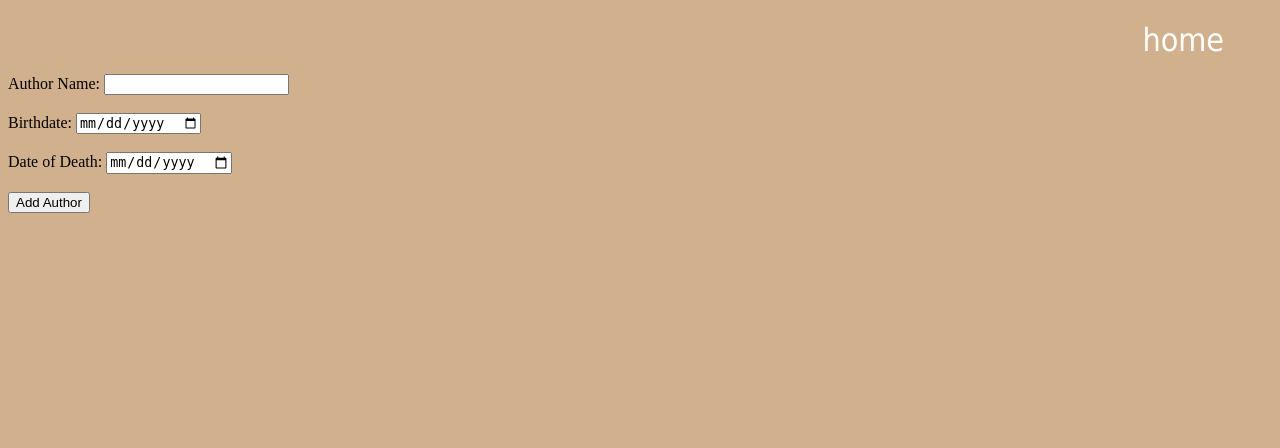
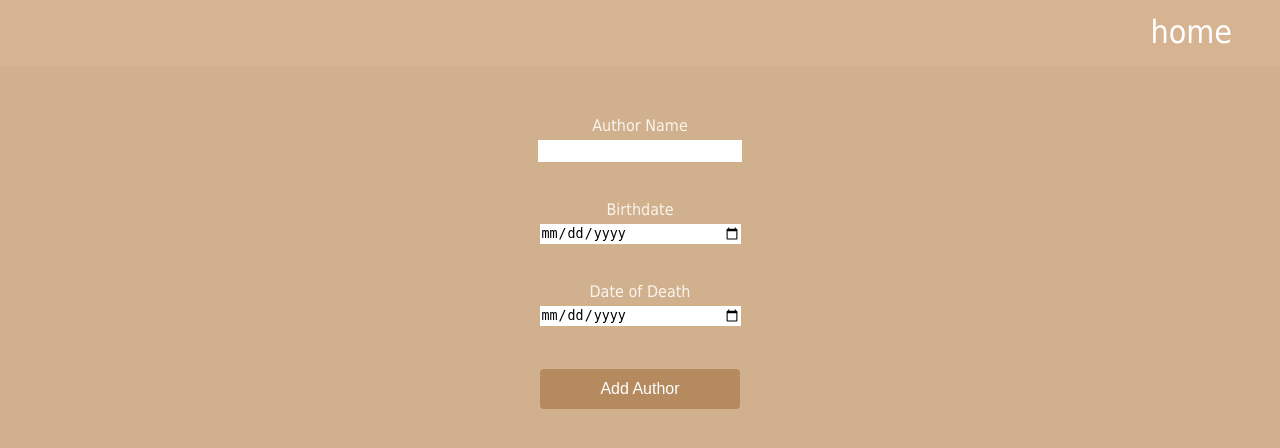
Before and after one commit to MilosTadic01/flask_sqlalchemy_db_of_books, a Flask app: page /add_author in a window 1280 px wide. Shown: the top 448 px of the page. Run offline with Flask 3, Linux system fonts and the light colour scheme.

Commit message:
finish styling and implementing deleting works by author

```diff
--- a/app.py
+++ b/app.py
@@ -54,7 +54,8 @@ def index():
             {'title': row[0],
              'author': author_name,
              'cover_url': cover_url,
-             'book_id': row[3]}
+             'book_id': row[3],
+             'author_id': row[1]}
         )
     return render_template('home.html', books=books_list,
                            popup=popup), 200
@@ -62,33 +63,29 @@ def index():
 
 def get_sorted_rows(sort_crit, sort_dir):
     """Handle sorting args in the query string, return sorted table rows."""
+    rows = db.session.query(Book.title, Book.author_id, Book.isbn,
+                            Book.book_id)
     if sort_crit == 'title':
         if sort_dir == 'desc':
-            rows = db.session.query(Book.title, Book.author_id, Book.isbn) \
-                .order_by(Book.title.desc()).all()
+            rows = rows.order_by(Book.title.desc()).all()
         else:
-            rows = db.session.query(Book.title, Book.author_id, Book.isbn) \
-                .order_by(Book.title).all()
+            rows = rows.order_by(Book.title).all()
     elif sort_crit == 'author':
         if sort_dir == 'desc':
-            rows = db.session.query(Book.title, Book.author_id, Book.isbn) \
-                .join(Author).order_by(Author.name.desc()).all()
+            rows = rows.join(Author).order_by(Author.name.desc()).all()
         else:
-            rows = db.session.query(Book.title, Book.author_id, Book.isbn) \
-                .join(Author).order_by(Author.name).all()
-    else:  # for 'year'
+            rows = rows.join(Author).order_by(Author.name).all()
+    elif sort_crit == 'year':
         if sort_dir == 'desc':
-            rows = db.session.query(Book.title, Book.author_id, Book.isbn) \
-                .order_by(Book.year.desc()).all()
+            rows = rows.order_by(Book.publication_year.desc()).all()
         else:
-            rows = db.session.query(Book.title, Book.author_id, Book.isbn) \
-                .order_by(Book.year).all()
+            rows = rows.order_by(Book.publication_year).all()
     return rows
 
 
 @app.route('/search')
 def search():
-    """Returns a list of books where search query matches at least one of
+    """Return a list of books where search query matches at least one of
     ["title", "author", "publication_year"]. Year as string, so 199 works."""
     search_term = request.args.get('search').lower()
     rows = db.session.query(Book.title, Book.author_id, Book.isbn,
@@ -123,6 +120,18 @@ def delete(book_id: int):
     db.session.delete(book_obj_to_del)
     db.session.commit()
     flash(f"'{book_title}' successfully deleted from database.", "info")
+    return redirect(url_for('index')), 302
+
+
+@app.route('/author/<int:author_id>/delete')
+def delete_by_author(author_id: int):
+    """Remove all works by author_id from the database. Retain the author."""
+    book_objs_to_del = Book.query.filter(Book.author_id == author_id).all()
+    for book in book_objs_to_del:
+        db.session.delete(book)
+    db.session.commit()
+    author = Author.query.filter(Author.author_id == author_id).one()
+    flash(f"All books by {author} removed from the database.", "info")
     return redirect(url_for('index')), 302
 
 
--- a/static/style.css
+++ b/static/style.css
@@ -1,5 +1,34 @@
 body {
     background-color: #d1b08e;
+    font-family: Tahoma, Verdana, Segoe, sans-serif;
+    margin: 0;
+    color: #faf4ed;
+}
+
+input {
+    border: none;
+    height: 20px;
+    width: 200px;
+    margin-top: 5px;
+}
+
+input[type="submit"] {
+    background-color: #b58a5e;
+    color: #ffffff;
+    padding: 10px 20px;
+    border-radius: 4px;
+    cursor: pointer;
+    font-size: 16px;
+    height: 40px;
+}
+
+input[type="submit"]:hover {
+    background-color: #ad7237;
+}
+
+select {
+    margin-bottom: 50px;
+    margin-top: 5px;
 }
 
 .navbar {
@@ -9,15 +38,35 @@ body {
     align-items: center;
     padding: 0.5em;
     margin: 0;
+    background-color: #d6b492;
 }
 
 .menu {
     display: flex;
+    flex-direction: row;
     height: 40px;
     justify-content: space-around;
     align-items: center;
     padding: 0.5em;
     margin-bottom: 1em;
+    margin-top: 1em;
+}
+
+.menu input {
+    height: 20px;
+    font-size: 12px;
+    width: 100px;
+    margin-top: 0;
+    padding: 0;
+    background-color: #c9a37d;
+}
+
+.menu input[type="text"] {
+    width: 250px;
+}
+
+.menu select {
+    margin-bottom: 0;
 }
 
 .navbar a {
@@ -25,9 +74,72 @@ body {
     margin-right: 40px;
     color: white;
     text-decoration: none; /* Remove underline */
-    font-family: Tahoma, Verdana, Segoe, sans-serif;
     font-size: 2em;
     transition: background-color 0.3s;
+}
+
+.bulk_body {
+    display: flex;
+    flex-wrap: wrap;
+    padding: 10px;
+}
+
+.book_repr {
+    width: 200px;
+    height: 450px;
+    margin: 20px;
+    font-size: 10px;
+    display: flex;
+    flex-direction: column;
+}
+
+.book_by {
+    display: flex;
+    justify-content: space-between;
+    align-items: center;
+}
+
+.book_by p {
+    margin-top: 13px;
+    margin-left: 1px;
+}
+
+.book_by input[type="submit"] {
+    width: 80px;
+    font-size: 10px;
+    height: 18px;
+    background-color: #c9a37d;
+    align-content: center;
+    line-height: normal;
+    vertical-align: middle;
+    padding: 3px;
+}
+
+.book_by input[type="submit"]:hover {
+    background-color: #6e3f3f;
+}
+
+img {
+    width: 200px;
+    object-fit: cover;
+    border-radius: 5px;
+}
+
+.form {
+    display: flex;
+    flex-direction: column;
+    justify-content: center;
+    align-items: center;
+    color: #faf4ed;
+    margin-top: 50px;
+}
+
+.form select {
+    border: none;
+    width: 200px;
+    height: 20px;
+    color: grey;
+    border-radius: 3px;
 }
 
 .flashes {
--- a/templates/add_author.html
+++ b/templates/add_author.html
@@ -12,18 +12,18 @@
       <a href="/">home</a>
     </nav>
     {% if popup %}
-          <ul class=flashes>
-          {% for category, message in popup %}
-              <li class="{{ category }}">{{ message }}</li>
-          {% endfor %}
-          </ul>
+      <ul class=flashes>
+      {% for category, message in popup %}
+          <li class="{{ category }}">{{ message }}</li>
+      {% endfor %}
+      </ul>
     {% endif %}
-    <form action="/add_author" method="POST">
-      <label for="name">Author Name:</label>
+    <form class="form" action="/add_author" method="POST">
+      <label for="name">Author Name</label>
       <input type="text" id="name" name="name" required><br><br>
-      <label for="birthdate">Birthdate:</label>
+      <label for="birthdate">Birthdate</label>
       <input type="date" id="birthdate" name="birthdate" required><br><br>
-      <label for="date_of_death">Date of Death:</label>
+      <label for="date_of_death">Date of Death</label>
       <input type="date" id="date_of_death" name="date_of_death"><br><br>
       <input type="submit" value="Add Author">
     </form>
```
Also changed, not shown: templates/add_book.html (+6 -6 lines), templates/home.html (+10 -3 lines), data/library.sqlite.
